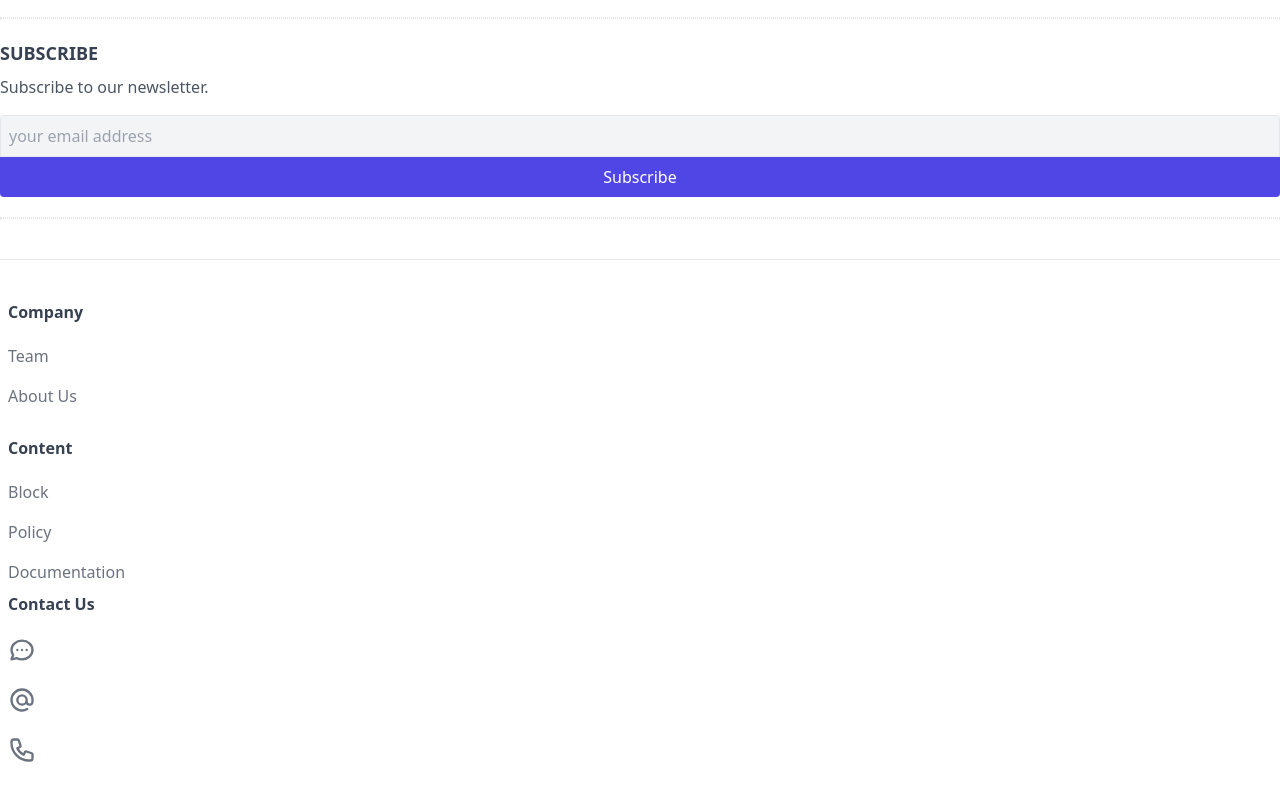
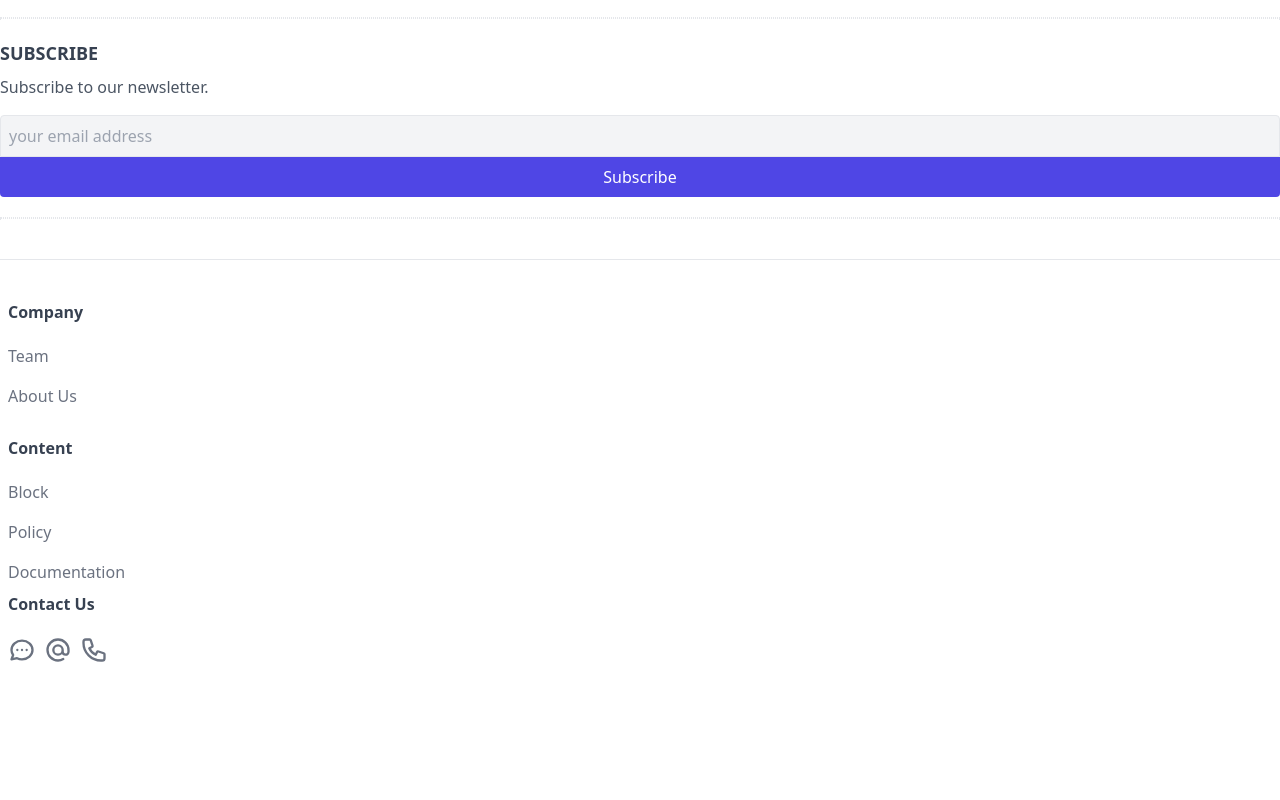
Before and after one commit to YauhenKavalchuk/tailwindcss, a website: page index.html in a window 1280 px wide. Shown: the part 600-1400 px from the top of the page. After the commit the page ends 1318 px from the top, so only its background shows below. Drawn offline with nearby package versions, Linux system fonts and the light colour scheme; files that its build step writes are made by us from their sources.

Commit message:
Update markup

```diff
--- a/index.html
+++ b/index.html
@@ -142,8 +142,8 @@
 
         <div>
           <h6 class="font-semibold text-gray-700 mb-3">Contact Us</h6>
-          <ul>
-            <li>
+          <ul class="flex">
+            <li class="mr-2">
               <a class="footer-link" href="#">
                 <svg xmlns="http://www.w3.org/2000/svg" class="h-7 w-7" fill="none" viewBox="0 0 24 24" stroke="currentColor">
                   <path stroke-linecap="round" stroke-linejoin="round" stroke-width="2" d="M8 12h.01M12 12h.01M16 12h.01M21 12c0 4.418-4.03 8-9 8a9.863 9.863 0 01-4.255-.949L3 20l1.395-3.72C3.512 15.042 3 13.574 3 12c0-4.418 4.03-8 9-8s9 3.582 9 8z" />
@@ -157,7 +157,7 @@
                 </svg>
               </a>
             </li>
-            <li class="mr-2">
+            <li>
               <a class="footer-link" href="#">
                 <svg xmlns="http://www.w3.org/2000/svg" class="h-7 w-7" fill="none" viewBox="0 0 24 24" stroke="currentColor">
                   <path stroke-linecap="round" stroke-linejoin="round" stroke-width="2" d="M3 5a2 2 0 012-2h3.28a1 1 0 01.948.684l1.498 4.493a1 1 0 01-.502 1.21l-2.257 1.13a11.042 11.042 0 005.516 5.516l1.13-2.257a1 1 0 011.21-.502l4.493 1.498a1 1 0 01.684.949V19a2 2 0 01-2 2h-1C9.716 21 3 14.284 3 6V5z" />
```
